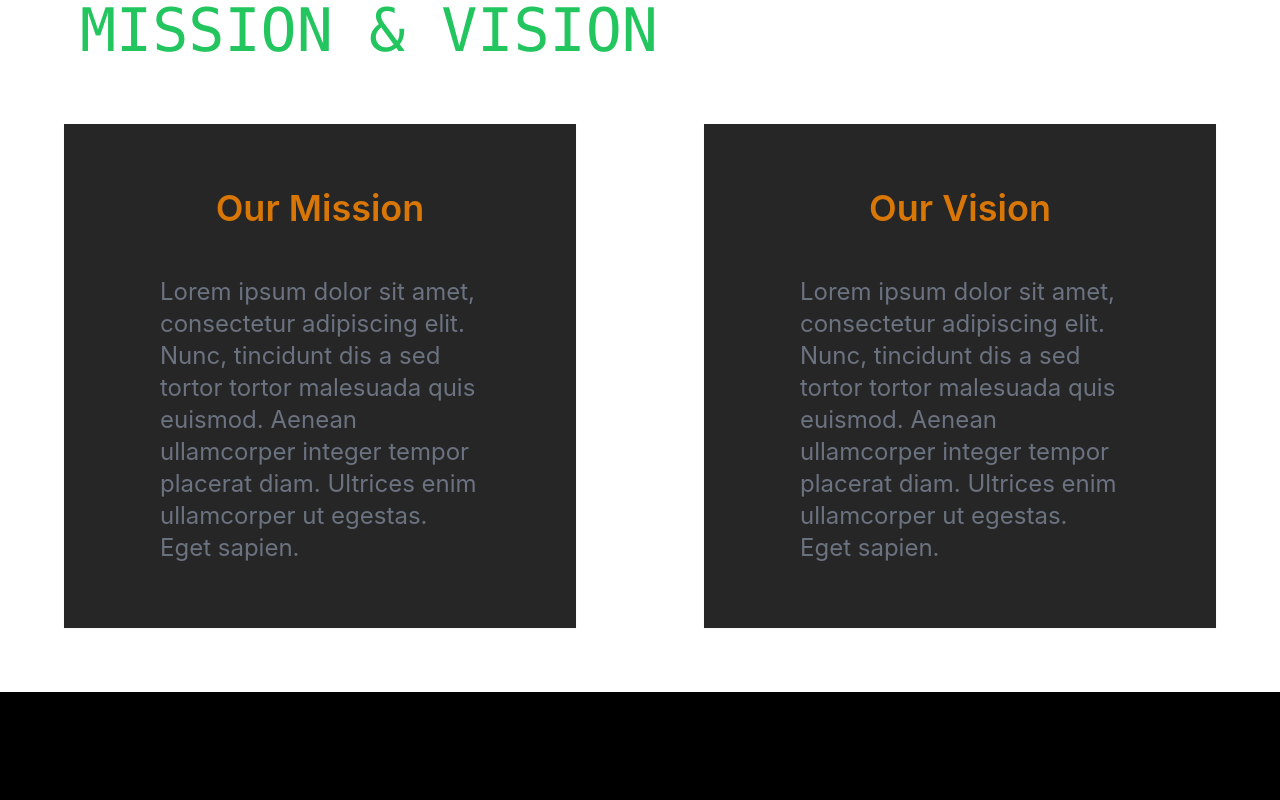
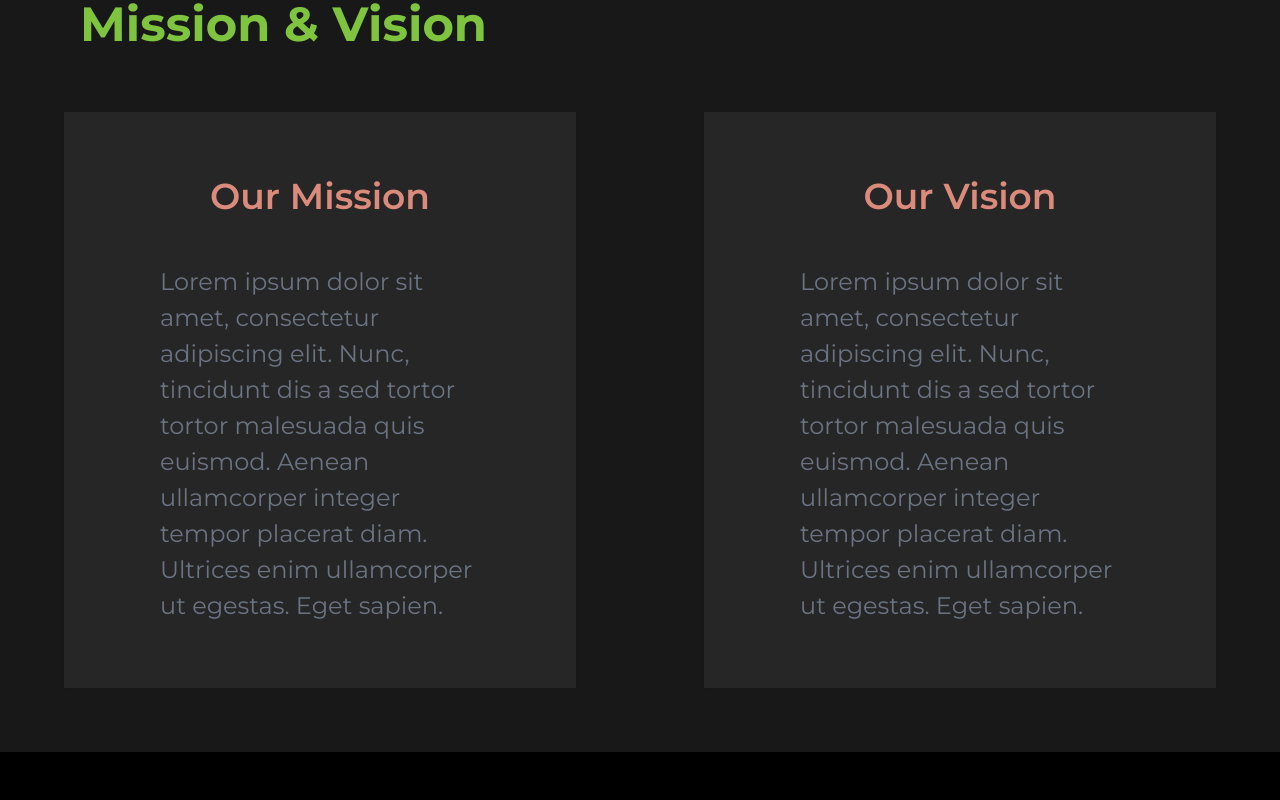
Before and after one commit to devdribblenitr/project-tbs, a Next.js app: page / in a window 1280 px wide. Shown: the top 800 px of the page. Built offline with nearby package versions, Linux system fonts and the light colour scheme.

Commit message:
styles fixed

```diff
--- a/components/MissionVision.tsx
+++ b/components/MissionVision.tsx
@@ -11,17 +11,17 @@ interface Props {
 
 const Card = ({title,text}:Props)=>{
   return(
-    <div className="mx-auto w-10/12 py-16 px-24 lg:w-2/5 shadow-sm  bg-neutral-800 text-gray-500  font-normal my-16">
-          <h1 className="text-center text-4xl font-semibold text-amber-600 pb-12">{title}</h1>
-          <p className="text-2xl">{text}</p>
+    <div className="mx-auto w-10/12 py-16 px-24 lg:w-2/5 shadow-sm  bg-neutral-800 text-gray-500  font-normal my-16" >
+          <h1 className="text-center text-4xl font-semibold text-amber-600 pb-12" style={{color:'#DA8B7B'}}>{title}</h1>
+          {<p  style={{fontSize:'24px'}}   >{text}</p> }
       </div>
   )
 }
 
 const MissionVision = () => {
   return (
-    <>
-        <h1 className="text-6xl text-green-500 font-mono text-center lg:ml-20 lg:text-left">MISSION & VISION</h1>
+    <div style={{fontFamily:'Montserrat', backgroundColor:'#181818'}} >
+        <h1 className="text-5xl text-center lg:ml-20 lg:text-left" style={{color:'#7FC43F'}}><b>Mission & Vision</b></h1>
         <div className=" w-full lg:flex lg:flex-row">
             <Card
             title={"Our Mission"}
@@ -34,7 +34,7 @@ const MissionVision = () => {
 
         </div>
 
-    </>
+    </div>
   )
 }
 
--- a/pages/index.tsx
+++ b/pages/index.tsx
@@ -13,7 +13,6 @@ export default function Home() {
         <link rel="icon" href="/favicon.ico" />
       </Head>
 
-
      <MissionVision/>
 
 
--- a/styles/globals.css
+++ b/styles/globals.css
@@ -1,9 +1,14 @@
+@import url('https://fonts.googleapis.com/css2?family=Montserrat:wght@100;200;300;400;500;600;700;800;900&display=swap');
+
+
 html,
 body {
   padding: 0;
   margin: 0;
   font-family: -apple-system, BlinkMacSystemFont, Segoe UI, Roboto, Oxygen,
-    Ubuntu, Cantarell, Fira Sans, Droid Sans, Helvetica Neue, sans-serif;
+    Ubuntu, Cantarell, Fira Sans, Droid Sans, Helvetica Neue, sans-serif, Montserrat;
+
+
 }
 
 a {
```
